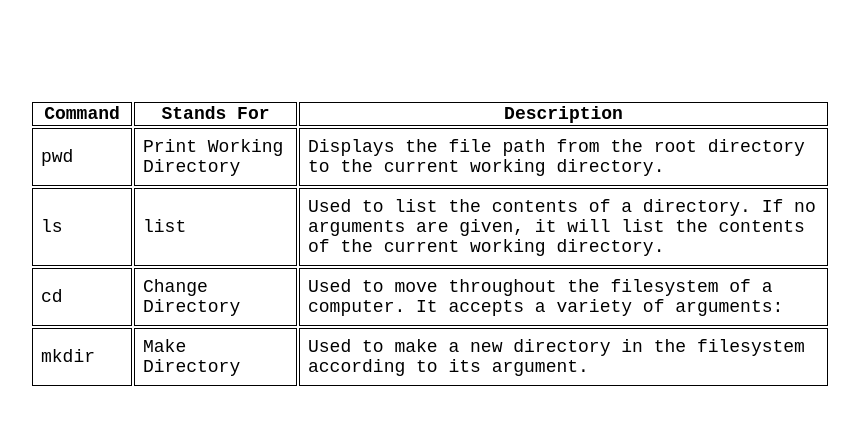
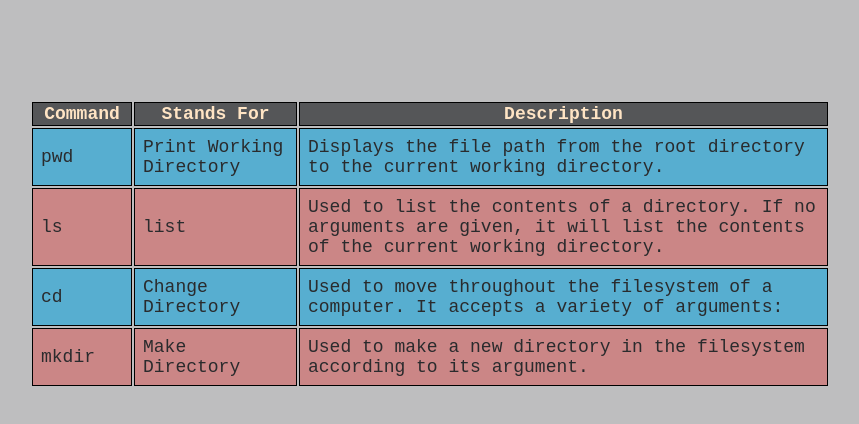
Before and after one commit to ChrisCablish/bash-cheat-sheet, a plain HTML site: page index.html in a window 1280 px wide. Shown: the whole page, without its empty margins (210-1069 px from the left). Drawn offline with Linux system fonts and the light colour scheme.

Commit message:
add color styling

```diff
--- a/style.css
+++ b/style.css
@@ -10,6 +10,15 @@ th {
     min-width: 100px;
 }
 
+body {
+    background-color: rgba(42, 43, 45, 0.3);
+}
+
+thead {
+    background-color:rgba(42, 43, 45, 0.7);
+    color: bisque;
+}
+
 table {
     max-width: 800px;
     margin: 100px auto;
@@ -20,5 +29,21 @@ td {
 }
 
 .pwd-row {
-    /*background-color: #d9514eff;*/
+    background-color: rgba(45, 168, 216, 0.7);
+    color: #2a2b2dff;
 }
+
+.ls-row {
+    background-color: rgb(217, 81, 78,0.5);
+    color: #2a2b2dff;
+}
+
+.cd-row {
+    background-color: rgba(45, 168, 216, 0.7);
+    color: #2a2b2dff;
+}
+
+.mkdir-row {
+    background-color: rgb(217, 81, 78,0.5);
+    color: #2a2b2dff;
+}
```
